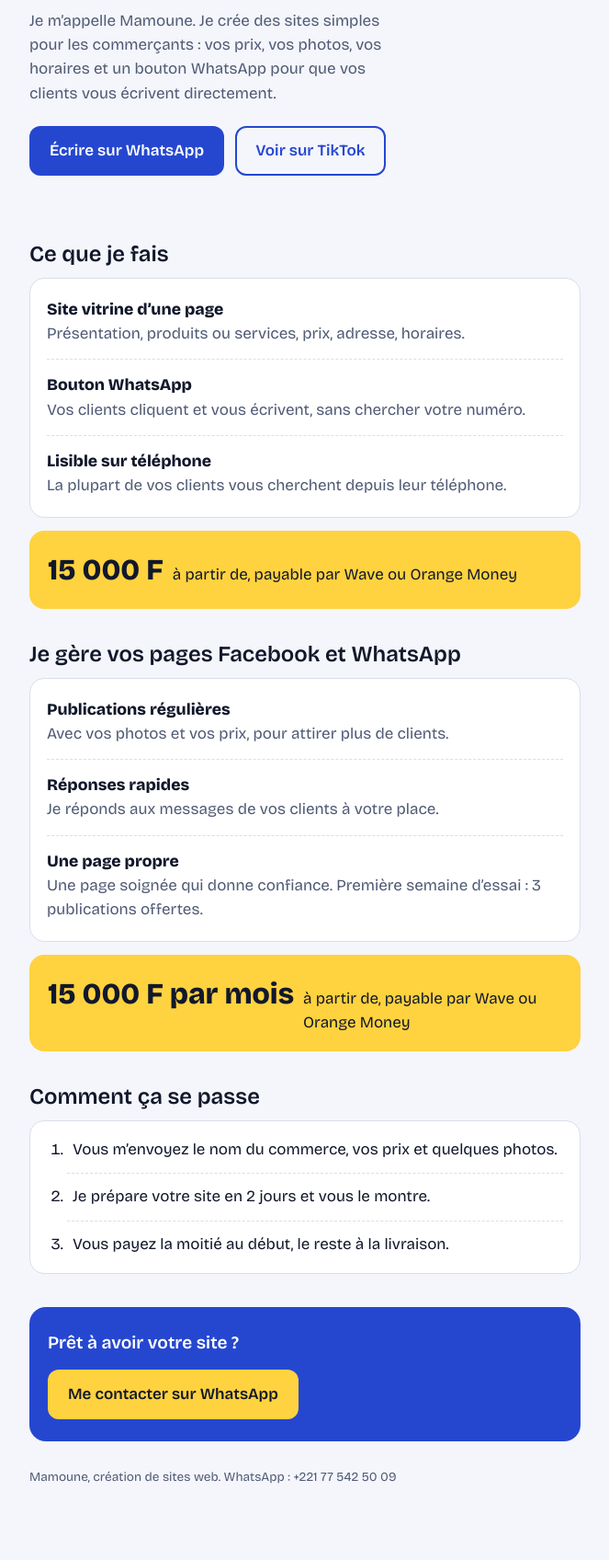
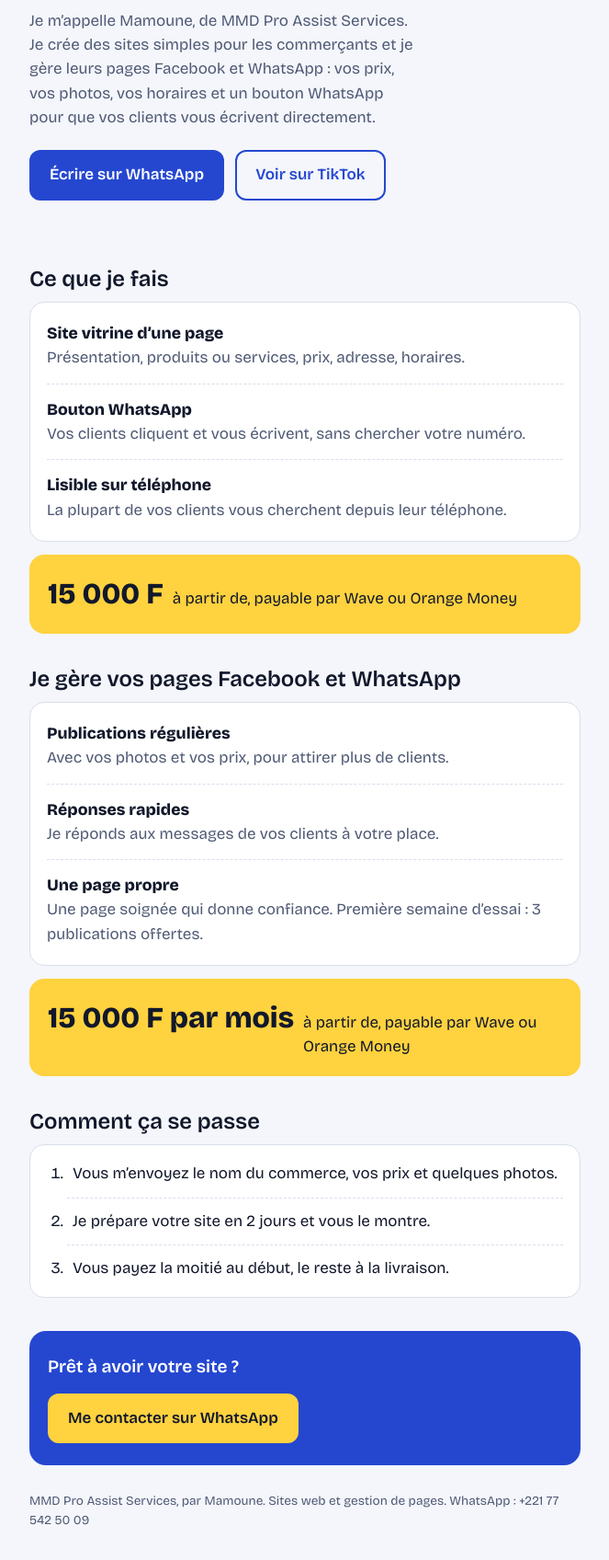
Before and after one commit to proassistservicesmmd-afk/mamoune-sites, a plain HTML site: page index.html in a window 1280 px wide. Shown: the part 164-1860 px from the top of the page at 92% size, without its empty margins (308-971 px from the left). Before the commit the page ends 1820 px from the top, so only its background shows below. Drawn offline with nearby package versions, Linux system fonts and the light colour scheme.

Commit message:
Nom MMD Pro Assist Services sur la page

```diff
--- a/index.html
+++ b/index.html
@@ -50,7 +50,7 @@ footer{color:var(--muted);font-size:.85rem;margin-top:28px}
 <main>
   <section class="hero">
     <h1>Votre commerce en ligne, en 2 jours.</h1>
-    <p>Je m’appelle Mamoune. Je crée des sites simples pour les commerçants : vos prix, vos photos, vos horaires et un bouton WhatsApp pour que vos clients vous écrivent directement.</p>
+    <p>Je m’appelle Mamoune, de MMD Pro Assist Services. Je crée des sites simples pour les commerçants et je gère leurs pages Facebook et WhatsApp : vos prix, vos photos, vos horaires et un bouton WhatsApp pour que vos clients vous écrivent directement.</p>
     <a class="btn" href="https://wa.me/221775425009?text=Bonjour%20Mamoune%2C%20je%20voudrais%20un%20site%20pour%20mon%20commerce">Écrire sur WhatsApp</a>
     <a class="btn alt" href="https://www.tiktok.com/@mamounediouf28" target="_blank" rel="noopener">Voir sur TikTok</a>
   </section>
@@ -83,7 +83,7 @@ footer{color:var(--muted);font-size:.85rem;margin-top:28px}
     <a class="btn" href="https://wa.me/221775425009?text=Bonjour%20Mamoune%2C%20je%20voudrais%20un%20site%20pour%20mon%20commerce">Me contacter sur WhatsApp</a>
   </div>
 
-  <footer>Mamoune, création de sites web. WhatsApp : +221 77 542 50 09</footer>
+  <footer>MMD Pro Assist Services, par Mamoune. Sites web et gestion de pages. WhatsApp : +221 77 542 50 09</footer>
 </main>
 </body>
 </html>
```
